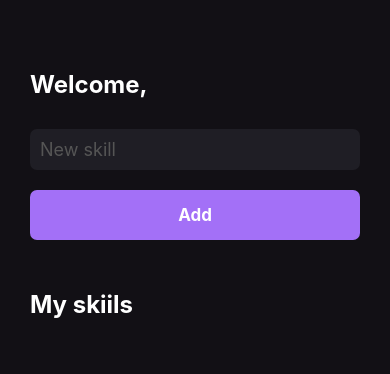
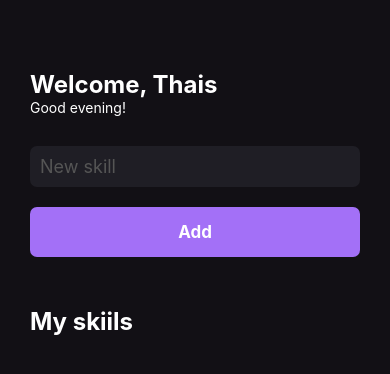
Before and after one commit to thaiscristine/mySkills, a React Native app: screen / in a window 390 px wide. Shown: the top 374 px of the page. Built offline with nearby package versions, Linux system fonts and the light colour scheme.

Commit message:
Using useEffect

```diff
--- a/src/pages/Home.js
+++ b/src/pages/Home.js
@@ -1,4 +1,4 @@
-import React, {useState} from 'react';
+import React, {useState, useEffect} from 'react';
 import {
   Text,
   Platform,
@@ -16,14 +16,28 @@ export function Home() {
 
   const [newSkill, setNewSkill] = useState('');
   const [mySkills, setMySkills] = useState([]);
+  const [greeting, setGreeting] = useState('');
 
   function handleAddNewSkill() {
     setMySkills(oldState => [...oldState, newSkill]);
   }
 
+  useEffect(() => {
+    const currentHour = new Date().getHours();
+
+    if (currentHour < 12) {
+      setGreeting('Good morning!');
+    } else if (currentHour < 18) {
+      setGreeting('Good afternoon!');
+    } else {
+      setGreeting('Good evening!');
+    }
+  }, []);
+
   return (
     <View style={styles.container}>
-      <Text style={styles.title}>Welcome,</Text>
+      <Text style={styles.title}>Welcome, Thais</Text>
+      <Text style={styles.greetings}>{greeting}</Text>
       <TextInput
         style={styles.input}
         placeholder="New skill"
@@ -57,6 +71,11 @@ const styles = StyleSheet.create({
     fontWeight: 'bold',
     fontSize: 24,
   },
+  greetings: {
+    color: '#fff',
+    // fontWeight: 'bold',
+    // fontSize: 24,
+  },
   input: {
     backgroundColor: '#1f1e25',
     color: '#fff',
```
